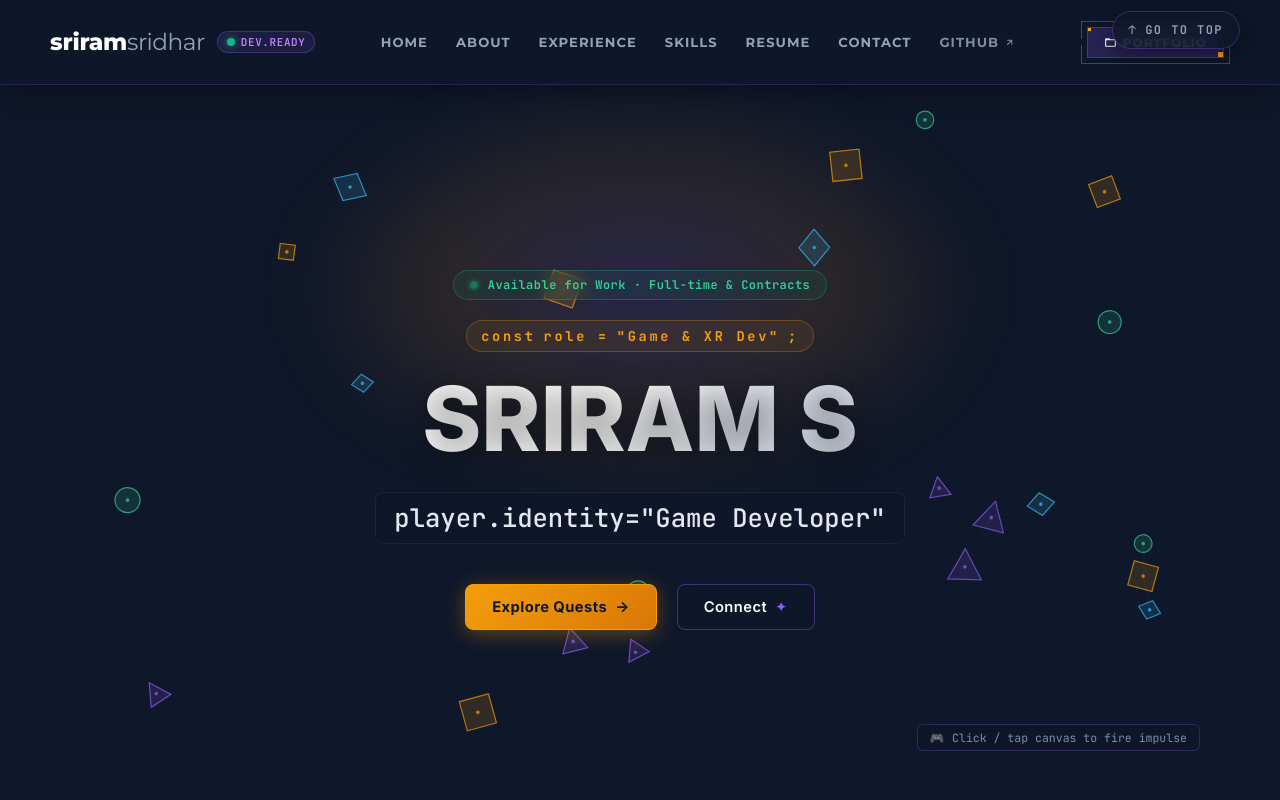
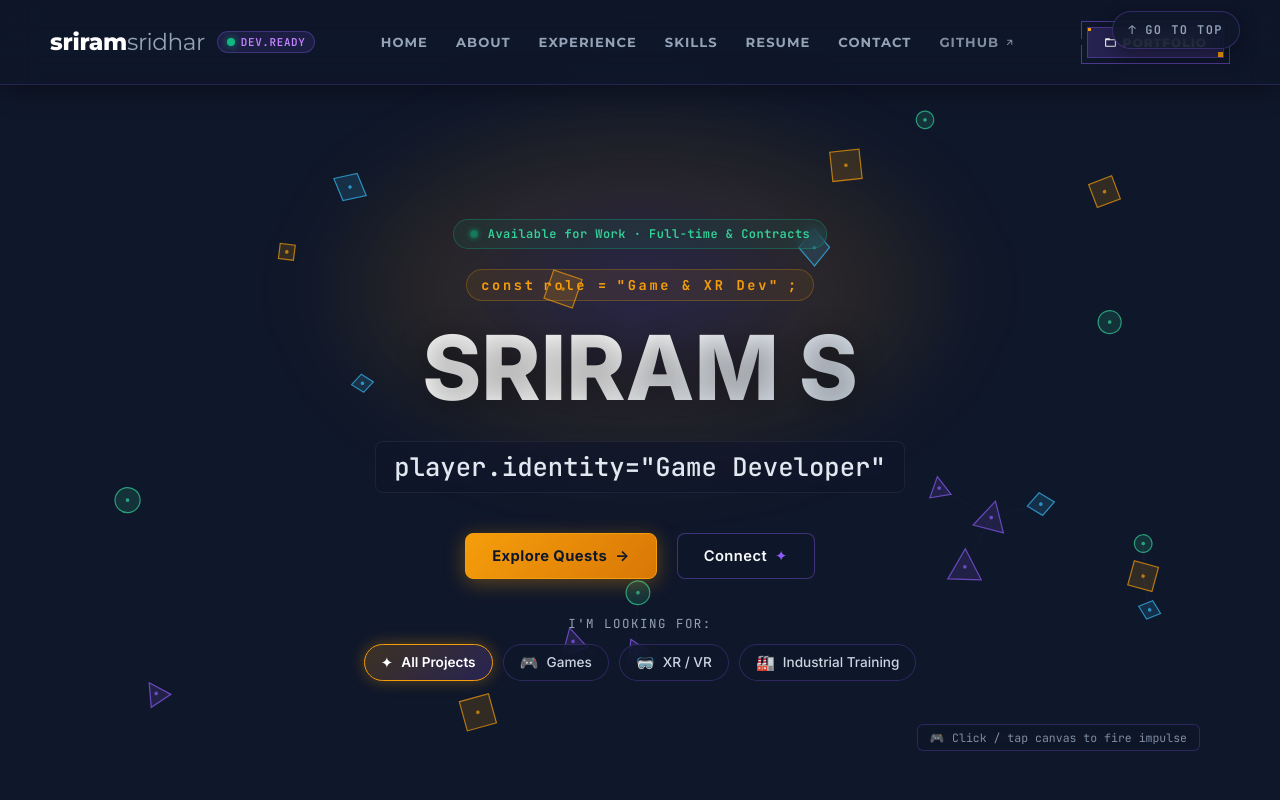
Before and after one commit to sriram-game-dev/profile, a React (Vite) app: page / in a window 1280 px wide. Shown: the top 800 px of the page. Built offline with nearby package versions, Linux system fonts and the light colour scheme.

Commit message:
feat(hero): add interactive audience switcher that reorders projects and updates headlines

```diff
--- a/src/App.css
+++ b/src/App.css
@@ -820,6 +820,129 @@ section {
     opacity: 1;
     transform: translateY(0);
   }
+}
+
+/* ========================================
+   AUDIENCE SWITCHER
+======================================== */
+.audience-switcher {
+  position: relative;
+  z-index: 2;
+  margin-top: 36px;
+  display: flex;
+  flex-direction: column;
+  align-items: center;
+  gap: 12px;
+}
+
+.audience-switcher-label {
+  font-family: 'JetBrains Mono', monospace;
+  font-size: 0.78rem;
+  letter-spacing: 0.12em;
+  text-transform: uppercase;
+  color: #94a3b8;
+}
+
+.audience-pill-group {
+  display: flex;
+  flex-wrap: wrap;
+  justify-content: center;
+  gap: 10px;
+  max-width: 680px;
+}
+
+.audience-pill {
+  display: inline-flex;
+  align-items: center;
+  gap: 8px;
+  padding: 8px 16px;
+  background: rgba(15, 23, 42, 0.75);
+  border: 1px solid rgba(139, 92, 246, 0.25);
+  border-radius: 9999px;
+  color: #cbd5e1;
+  font-family: 'Inter', sans-serif;
+  font-size: 0.85rem;
+  font-weight: 500;
+  cursor: pointer;
+  backdrop-filter: blur(8px);
+  transition: all 0.25s cubic-bezier(0.16, 1, 0.3, 1);
+}
+
+.audience-pill:hover {
+  border-color: #8b5cf6;
+  color: #ffffff;
+  transform: translateY(-2px);
+  box-shadow: 0 4px 14px rgba(139, 92, 246, 0.25);
+}
+
+.audience-pill.active {
+  background: linear-gradient(135deg, rgba(245, 158, 11, 0.2) 0%, rgba(139, 92, 246, 0.2) 100%);
+  border-color: #f59e0b;
+  color: #ffffff;
+  font-weight: 600;
+  box-shadow: 0 0 15px rgba(245, 158, 11, 0.35);
+}
+
+.audience-icon {
+  font-size: 0.95rem;
+}
+
+/* Projects Category Highlighting & Focus Banner */
+.active-audience-banner {
+  display: inline-flex;
+  align-items: center;
+  flex-wrap: wrap;
+  gap: 10px;
+  padding: 8px 18px;
+  margin-bottom: 30px;
+  background: rgba(245, 158, 11, 0.1);
+  border: 1px solid rgba(245, 158, 11, 0.35);
+  border-radius: 9999px;
+  font-family: 'JetBrains Mono', monospace;
+  font-size: 0.82rem;
+  color: #f8fafc;
+}
+
+.active-audience-banner .banner-prefix {
+  color: #f59e0b;
+}
+
+.banner-reset-btn {
+  background: rgba(255, 255, 255, 0.1);
+  border: 1px solid rgba(255, 255, 255, 0.2);
+  border-radius: 9999px;
+  color: #cbd5e1;
+  font-family: inherit;
+  font-size: 0.75rem;
+  padding: 3px 10px;
+  cursor: pointer;
+  transition: all 0.2s ease;
+}
+
+.banner-reset-btn:hover {
+  background: rgba(245, 158, 11, 0.2);
+  border-color: #f59e0b;
+  color: #ffffff;
+}
+
+.category-featured .category-card {
+  border-color: #f59e0b !important;
+  box-shadow: 0 0 25px rgba(245, 158, 11, 0.35) !important;
+}
+
+.category-focus-tag {
+  position: absolute;
+  top: 14px;
+  right: 14px;
+  z-index: 4;
+  padding: 4px 10px;
+  font-family: 'JetBrains Mono', monospace;
+  font-size: 0.72rem;
+  font-weight: 700;
+  color: #0f172a;
+  background: #f59e0b;
+  border-radius: 9999px;
+  box-shadow: 0 2px 10px rgba(0, 0, 0, 0.4);
 }
 
 /* ========================================
--- a/src/App.jsx
+++ b/src/App.jsx
@@ -26,6 +26,7 @@ function App() {
   const [path, setPath] = useState(
     normalizePath(window.location.pathname)
   );
+  const [activeAudience, setActiveAudience] = useState('all');
 
   useScrollReveal(path);
 
@@ -146,10 +147,16 @@ function App() {
         <NavBar />
 
         <main>
-          <Home />
+          <Home
+            activeAudience={activeAudience}
+            onSelectAudience={setActiveAudience}
+          />
           <About />
           <Experience />
-          <Projects />
+          <Projects
+            activeAudience={activeAudience}
+            onSelectAudience={setActiveAudience}
+          />
           <Skills />
           <Resume />
           <Contact />
--- a/src/components/Home.jsx
+++ b/src/components/Home.jsx
@@ -2,10 +2,23 @@ import { useEffect, useState } from "react";
 import { route } from "../utils/asset";
 import HeroCanvasToy from "./HeroCanvasToy";
 
-function Home() {
+const AUDIENCES = [
+  { id: 'all', label: 'All Projects', icon: '✦', role: 'Game & XR Dev', titleText: 'A Game Developer' },
+  { id: 'games', label: 'Games', icon: '🎮', role: 'Gameplay Programmer', titleText: 'A Game Developer' },
+  { id: 'xr', label: 'XR / VR', icon: '🥽', role: 'Spatial XR Engineer', titleText: 'An XR Developer' },
+  { id: 'industrial', label: 'Industrial Training', icon: '🏭', role: 'Simulation Engineer', titleText: 'A Simulation Specialist' }
+];
+
+function Home({ activeAudience = 'all', onSelectAudience = () => {} }) {
   const [text, setText] = useState("A Gamer.");
   const [phase, setPhase] = useState("intro");
   const [showCursor, setShowCursor] = useState(false);
+
+  const selectedAudience = AUDIENCES.find((a) => a.id === activeAudience) || AUDIENCES[0];
+
+  const displayText = (phase === "done" && activeAudience !== 'all')
+    ? selectedAudience.titleText
+    : text;
 
   useEffect(() => {
     // Wait for the bottom → center animation
@@ -73,13 +86,13 @@ function Home() {
       </div>
 
       <span className="home-label">
-        <span className="syntax-keyword">const</span> role = <span className="syntax-string">&quot;Game &amp; XR Dev&quot;</span>;
+        <span className="syntax-keyword">const</span> role = <span className="syntax-string">&quot;{selectedAudience.role}&quot;</span>;
       </span>
 
       <h1>SRIRAM S</h1>
 
       <p className="home-description">
-        <span className="syntax-fn">player</span>.<span className="syntax-keyword">identity</span> = <span className="syntax-string">&quot;{text.replace(/^A\s+/, '')}&quot;</span>
+        <span className="syntax-fn">player</span>.<span className="syntax-keyword">identity</span> = <span className="syntax-string">&quot;{displayText.replace(/^A\s+|^An\s+/, '')}&quot;</span>
         {showCursor && <span className="typing-cursor">_</span>}
       </p>
 
@@ -106,6 +119,26 @@ function Home() {
         </a>
       </div>
 
+      {/* AUDIENCE SWITCHER */}
+      <div className="audience-switcher" role="radiogroup" aria-label="Audience focus filter">
+        <span className="audience-switcher-label">I&apos;m looking for:</span>
+        <div className="audience-pill-group">
+          {AUDIENCES.map((aud) => (
+            <button
+              key={aud.id}
+              type="button"
+              role="radio"
+              aria-checked={activeAudience === aud.id}
+              className={`audience-pill ${activeAudience === aud.id ? 'active' : ''}`}
+              onClick={() => onSelectAudience(aud.id)}
+            >
+              <span className="audience-icon" aria-hidden="true">{aud.icon}</span>
+              <span>{aud.label}</span>
+            </button>
+          ))}
+        </div>
+      </div>
+
 
     </section>
   );
--- a/src/components/Projects.jsx
+++ b/src/components/Projects.jsx
@@ -1,6 +1,6 @@
 import { BASE_PATH, route, navigateTo } from '../utils/asset';
 
-function Projects() {
+function Projects({ activeAudience = 'all', onSelectAudience = () => {} }) {
   const handleNavigate = (e, path) => {
     e.preventDefault();
     navigateTo(path);
@@ -17,17 +17,11 @@ function Projects() {
     }
   };
 
-  return (
-    <section id="projects" className="projects-section">
-
-      <h2 className="projects-title reveal-on-scroll">MY WORK</h2>
-
-      <div className="project-categories reveal-on-scroll reveal-delay-1">
-
-        {/* PROFESSIONAL */}
+  const professionalCard = (
     <a
+      key="prof"
       href={route('/professional')}
-          className="project-category"
+      className={`project-category ${activeAudience === 'industrial' ? 'category-featured' : ''}`}
       onClick={(e) => handleNavigate(e, '/professional')}
     >
       <div className="category-card">
@@ -37,14 +31,18 @@ function Projects() {
           onError={handleImgError}
         />
         <span>PROFESSIONAL</span>
+        {activeAudience === 'industrial' && (
+          <div className="category-focus-tag">★ Industrial &amp; Enterprise VR</div>
+        )}
       </div>
     </a>
+  );
 
-
-        {/* SIDEQUEST */}
+  const personalCard = (
     <a
+      key="sidequest"
       href={route('/personal')}
-          className="project-category"
+      className={`project-category ${activeAudience === 'games' ? 'category-featured' : ''}`}
       onClick={(e) => handleNavigate(e, '/personal')}
     >
       <div className="category-card">
@@ -53,11 +51,45 @@ function Projects() {
           alt="Sidequest Projects"
           onError={handleImgError}
         />
-
         <span>SIDEQUEST</span>
+        {activeAudience === 'games' && (
+          <div className="category-focus-tag">★ Indie &amp; Mobile Games</div>
+        )}
       </div>
     </a>
+  );
 
+  // When 'games' is selected, place personal/game projects first
+  const cards = activeAudience === 'games' ? [personalCard, professionalCard] : [professionalCard, personalCard];
+
+  const focusLabels = {
+    games: 'Games & Gameplay Prototypes',
+    xr: 'Spatial Computing, AR & Meta Quest VR',
+    industrial: 'Industrial Training Simulations & Enterprise LOTO'
+  };
+
+  return (
+    <section id="projects" className="projects-section">
+
+      <h2 className="projects-title reveal-on-scroll">MY WORK</h2>
+
+      {activeAudience !== 'all' && (
+        <div className="active-audience-banner reveal-on-scroll">
+          <span className="banner-prefix">Curated Focus:</span>
+          <strong>{focusLabels[activeAudience]}</strong>
+          <button
+            type="button"
+            className="banner-reset-btn"
+            onClick={() => onSelectAudience('all')}
+            aria-label="Reset project filter to show all"
+          >
+            ✕ Reset to All
+          </button>
+        </div>
+      )}
+
+      <div className="project-categories reveal-on-scroll reveal-delay-1">
+        {cards}
       </div>
 
     </section>
```
Lines whose indentation alone changed are shown as unchanged.
